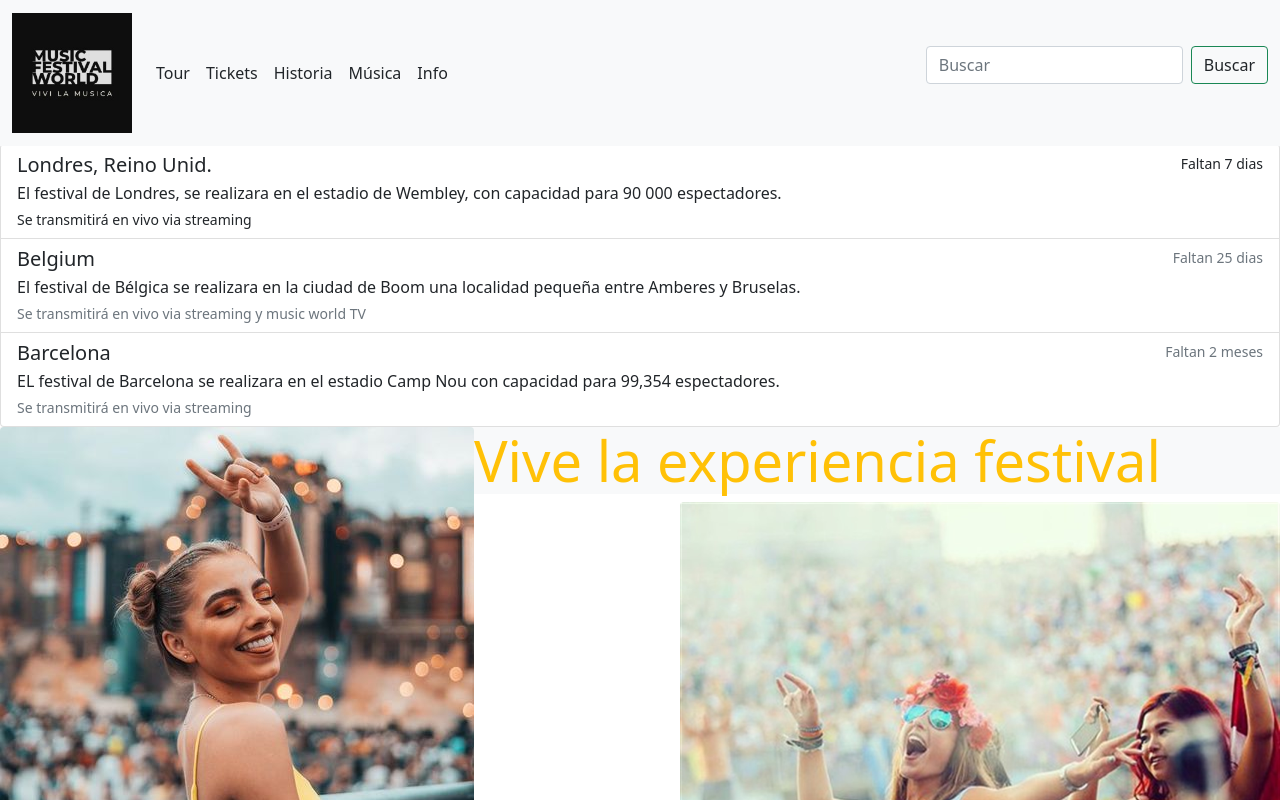
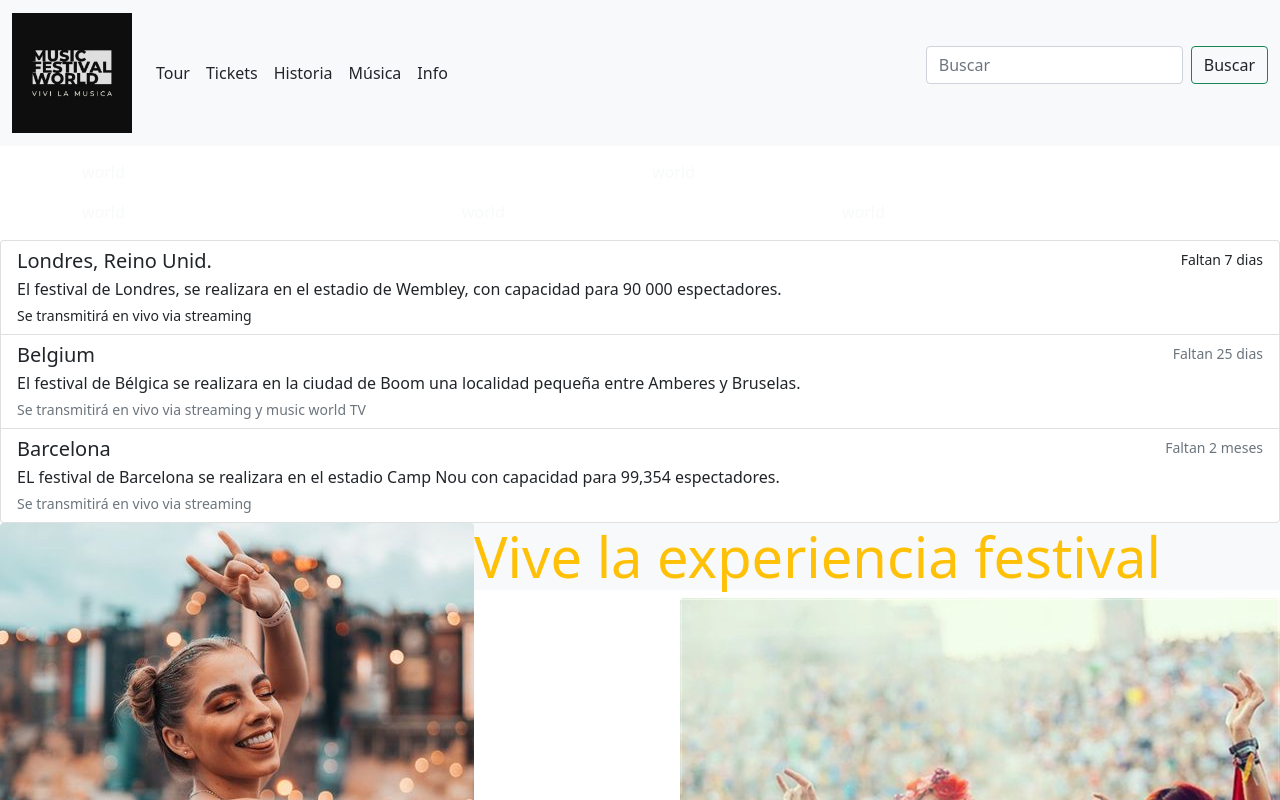
Before and after one commit to Luqui7/Music-Festival-World, a website: page tour.html in a window 1280 px wide. Shown: the top 800 px of the page. Drawn offline with nearby package versions, Linux system fonts and the light colour scheme.

Commit message:
Update tour.html

```diff
--- a/tour.html
+++ b/tour.html
@@ -43,69 +43,78 @@
     </div>
   </nav>
 <body>
-  <div class="container">
-    <div class="row">
+    <div class="container text-light">
+    <div class="row text-light">
       <div class="col">
-        1 of 2
+      Music Festival
       </div>
       <div class="col">
-        2 of 2
+         <p class="text-light">
+             1
+           </p>
       </div>
     </div>
     <div class="row">
       <div class="col">
-        1 of 3
+         <p class="text-light">
+             Festival
+           </p>
       </div>
       <div class="col">
-        2 of 3
+         <p class="text-light">
+ Festival
+              </p>
       </div>
       <div class="col">
-        3 of 3
+       <p class="text-light">
+        Festival
+          </p>
       </div>
     </div>
   </div>
   <div class="container">
     <div class="row">
       <div class="col">
-        1 of 2
+      <p class="text-light">  Festival </p>
       </div>
       <div class="col">
-        2 of 2
+       <p class="text-light">  Festival</p>
       </div>
     </div>
     <div class="row">
       <div class="col">
-        1 of 3
+        <p class="text-light"> music</p>
       </div>
       <div class="col">
-        2 of 3
+        <p class="text-light"> music</p>
       </div>
       <div class="col">
-        3 of 3
+        <p class="text-light"> music</p>
       </div>
     </div>
   </div>
   <div class="container">
     <div class="row">
       <div class="col">
-        1 of 2
+       <p class="text-light">world</p>
       </div>
       <div class="col">
-        2 of 2
+        <p class="text-light">world </p>
       </div>
     </div>
     <div class="row">
       <div class="col">
-        1 of 3
+        <p class="text-light"> world</p>
       </div>
       <div class="col">
-        2 of 3
+       <p class="text-light"> world</p>
       </div>
       <div class="col">
-        3 of 3
+       <p class="text-light"> world</p>
       </div>
     </div>
   </div>
+
 
 
   <div class="list-group">
```
